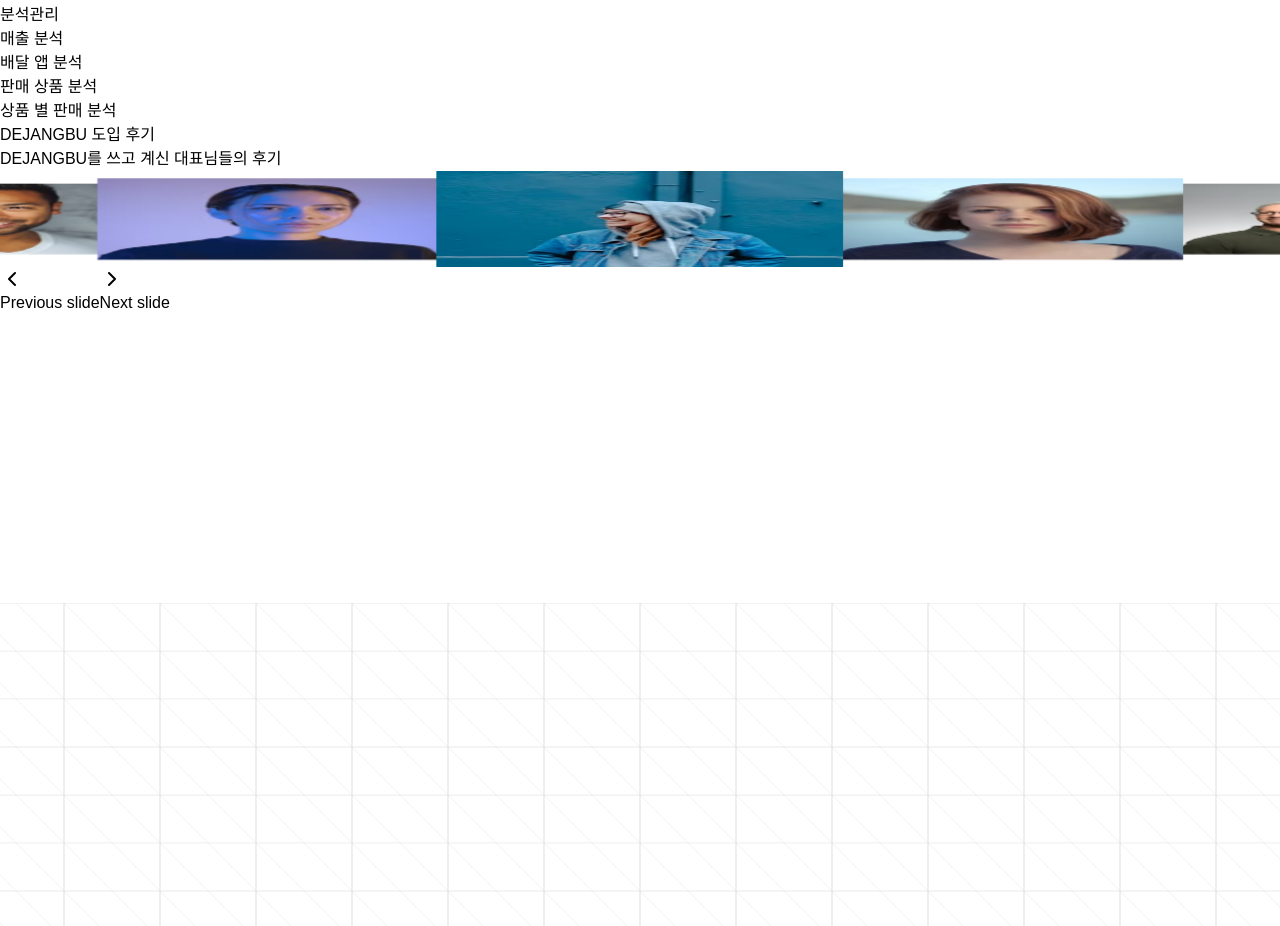
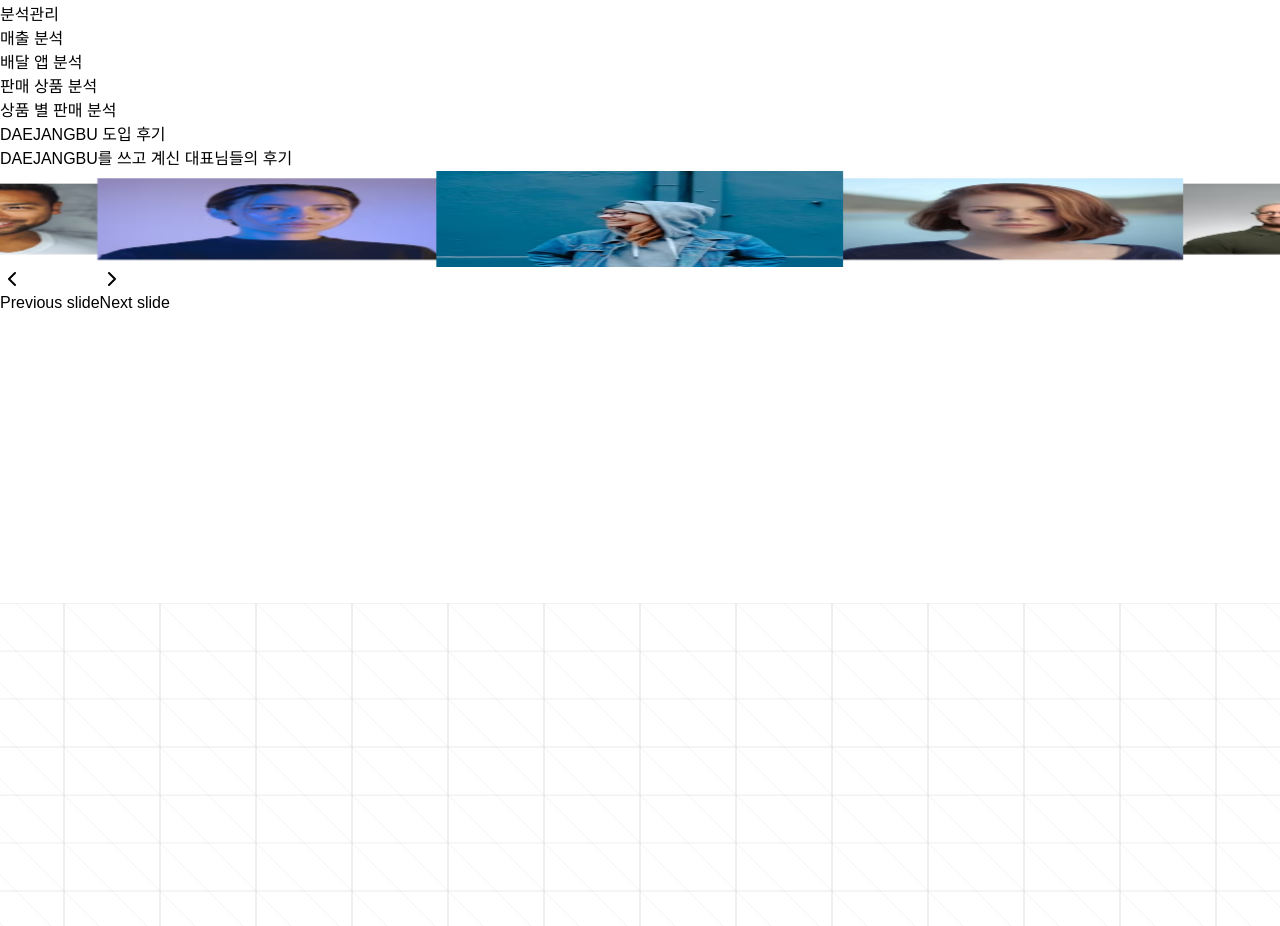
Before and after one commit to Souravhere/spacethings, a Next.js app: page /daejangbu in a window 1280 px wide. Shown: the part 3528-4454 px from the top of the page. Built offline with nearby package versions, Linux system fonts and the light colour scheme; a web font is replaced by a local one.

Commit message:
DAEJANGBU PAGE text update

```diff
--- a/src/app/daejangbu/page.tsx
+++ b/src/app/daejangbu/page.tsx
@@ -65,10 +65,10 @@ export default function dejangbupage() {
       {/* this is the Testimonial Section */}
       <div className='w-full bg-gradient-to-b from-blue-50 to-white py-10'>
       <h2 className="text-3xl md:text-4xl font-bold text-center">
-            <span className="font-sans text-blue-600">DEJANGBU</span> 도입 후기
+            <span className="font-sans text-blue-600 uppercase">DAEJANGBU</span> 도입 후기
           </h2>
           <p className="text-gray-600 text-lg text-center">
-            <span className="font-sans">DEJANGBU</span>를 쓰고 계신 대표님들의 후기
+            <span className="font-sans">DAEJANGBU</span>를 쓰고 계신 대표님들의 후기
           </p>
       <TestimonialsSection/>
       </div>
```
